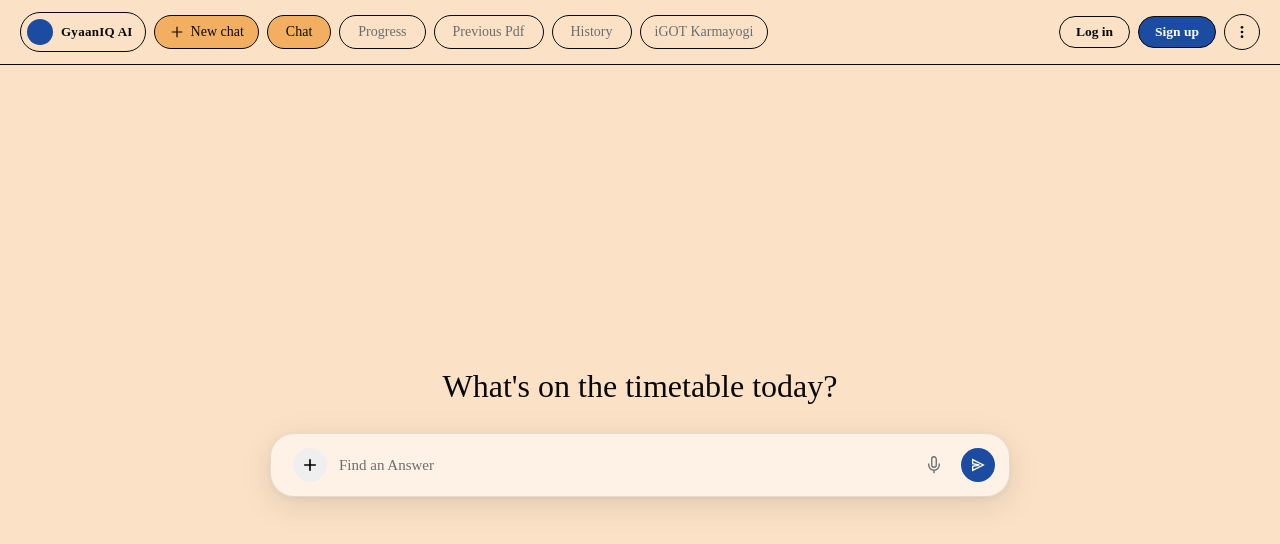
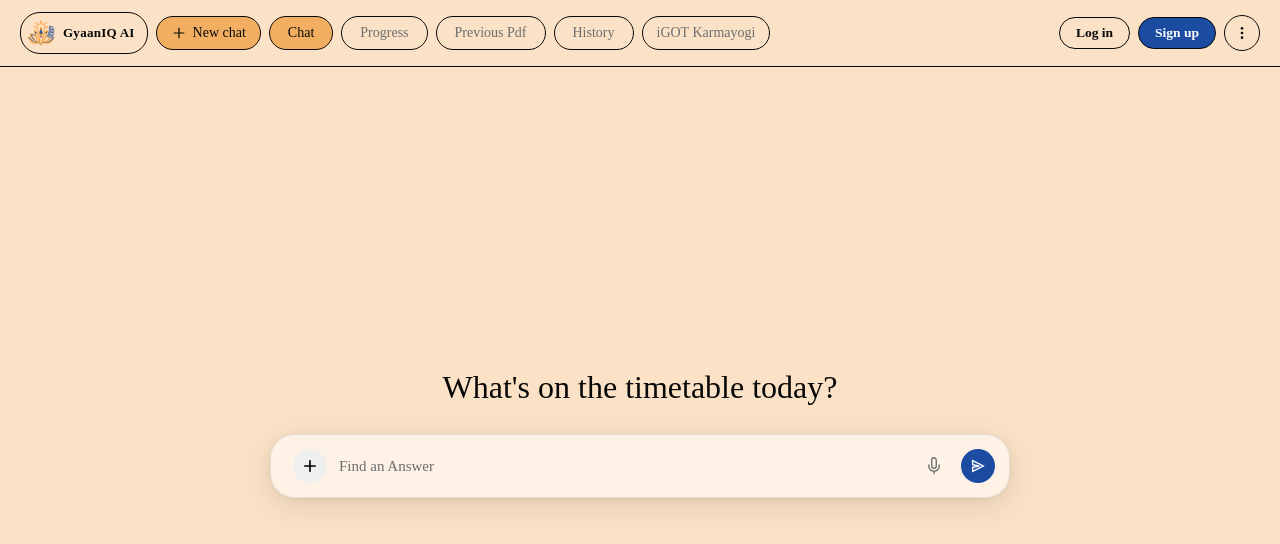
Before and after one commit to Ayush62kumar/Codesiddhi, a plain HTML site: page index.html in a window 1280 px wide. Drawn offline with Linux system fonts and the light colour scheme.

Commit message:
prototype

```diff
--- a/css/styles.css
+++ b/css/styles.css
@@ -108,11 +108,12 @@ body {
 }
 
 .avatar {
-  width: 26px;
-  height: 26px;
+  width: 28px;
+  height: 28px;
   border-radius: 50%;
-  background: linear-gradient(135deg, var(--accent), #1B4CA1);
+  object-fit: cover;
   flex: none;
+  display: block;
 }
 
 .user-name {
--- a/index.html
+++ b/index.html
@@ -17,7 +17,7 @@
 
                 <div class="profile-popup-wrapper">
                     <div class="user" id="user-chip" role="button" aria-haspopup="true" aria-expanded="false" tabindex="0" title="View profile">
-                        <div class="avatar" id="avatar-el"></div>
+                        <img class="avatar" id="avatar-el" src="logo.png" alt="GyaanIQ logo">
                         <div>
                             <div class="user-name" id="user-name-display">GyaanIQ AI</div>
                         </div>
```
Also changed, not shown: logo.png (added).
